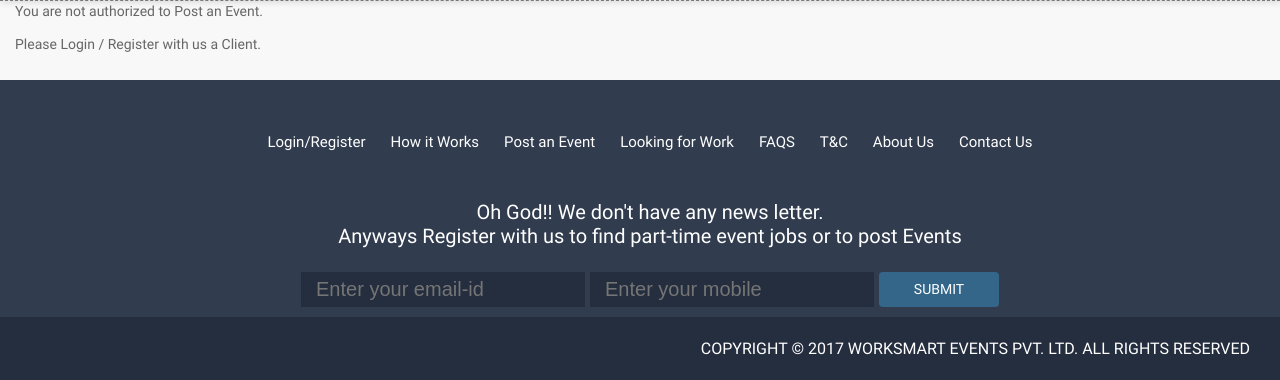
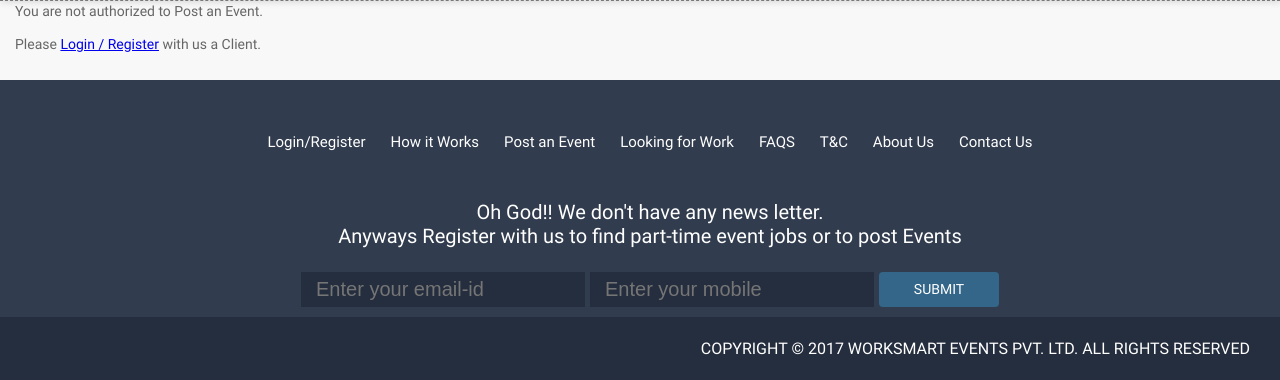
Before and after one commit to vikas-tuteja/wse, a Django app: page /post-events/ in a window 1280 px wide. Shown: the part 46-426 px from the top of the page. Run offline with Django 3.2, Linux system fonts and the light colour scheme; data that the repository does not hold is empty; some libraries are stand-ins or nearby versions.

Commit message:
some bugs

```diff
--- a/templates/events/post_events.html
+++ b/templates/events/post_events.html
@@ -2,7 +2,7 @@
 <div class="">
     {% if not accessibility %}
         <p class="sub">You are not authorized to Post an Event.</p>
-        <p class="sub">Please Login / Register with us a Client.</p>
+        <p class="sub">Please <a class="sign-in" href="#">Login / Register</a> with us a Client.</p>
     {% else %}
         </div>
         <div>
@@ -86,7 +86,7 @@
 
         <fieldset>
         <h2 class="fs-title">Event Requirements</h2>
-        <h3 class="fs-subtitle">some description</h3>
+        <!--h3 class="fs-subtitle">some description</h3-->
             {% for i in "123456"  %}
             <div class="inner-wrap" {% if i != "1" %} style="display:none;" {% endif %} id="req_div_{{i}}">
                 <label class="event-label clearfix">
--- a/templates/shared/base.html
+++ b/templates/shared/base.html
@@ -7,7 +7,8 @@
     <link href="{{STATIC_URL}}shared/css/googleapis.css" rel="stylesheet">
     <link href="{{STATIC_URL}}shared/css/font-awesome.min.css" rel="stylesheet">
     <title>{{meta.title|safe}}</title>
-    <!--description>{{meta.description}}</description-->
+    <meta name="keywords" content="{{meta.keywords|safe}}" />
+    <meta name="description" content="{{meta.description|safe}}" />
 
 <!-- google adsense -->
 <script async src="//pagead2.googlesyndication.com/pagead/js/adsbygoogle.js"></script>
```
